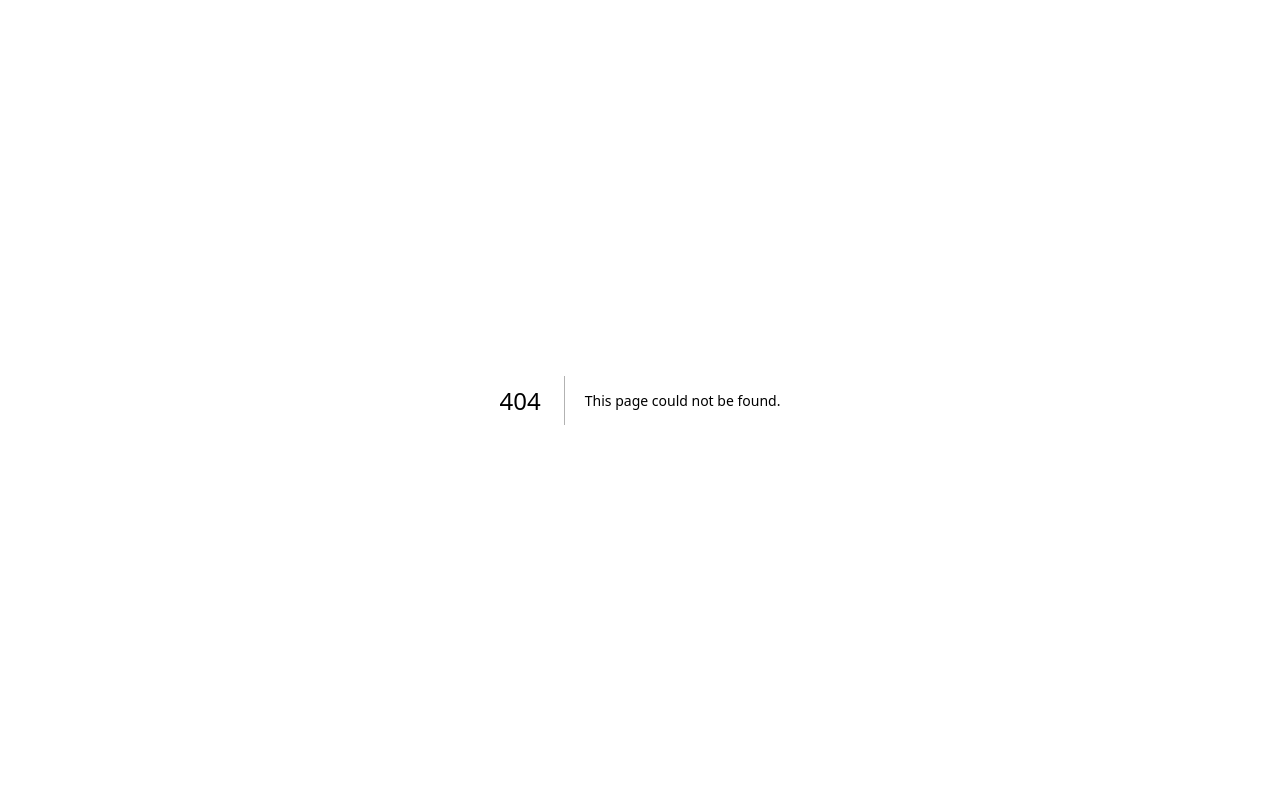
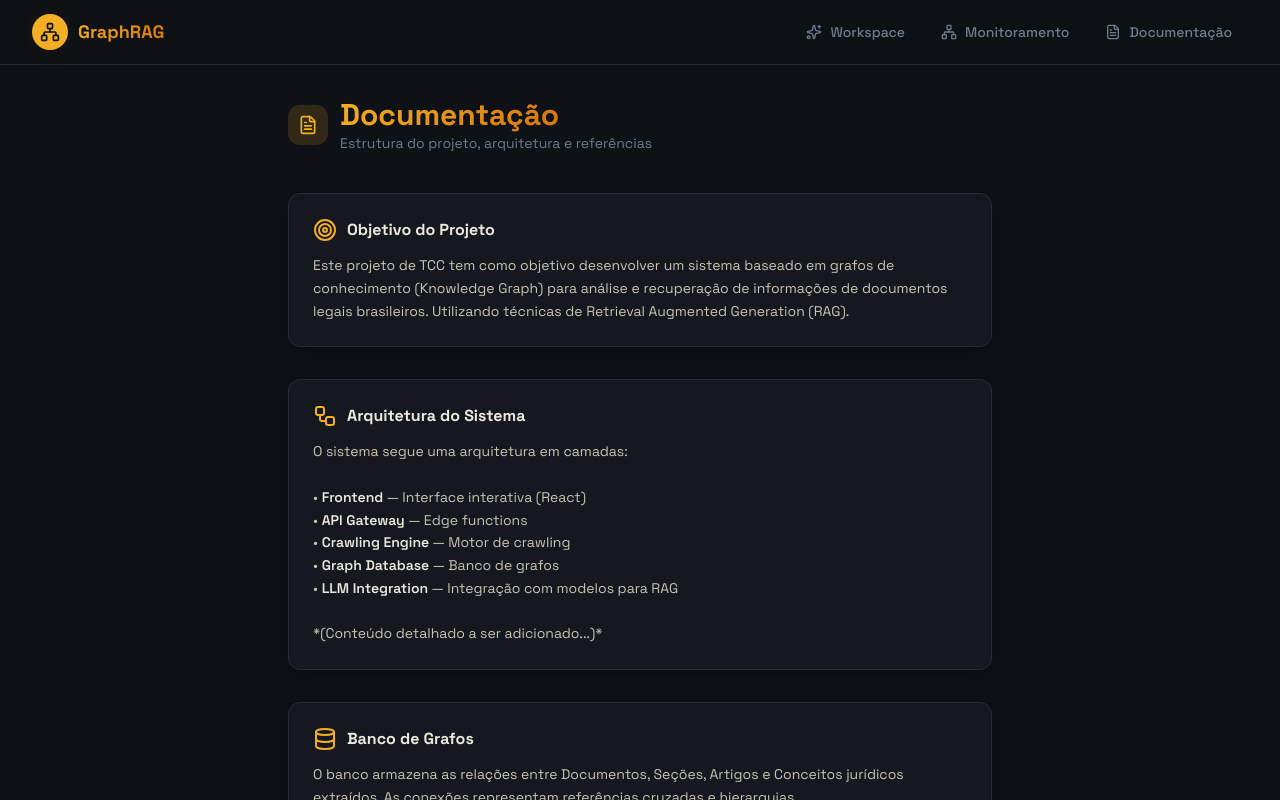
Before and after one commit to EduardoMG12/ThingIndex, a Next.js app in the folder frontend/: page /documentacao in a window 1280 px wide. Before the commit this address had no page. Shown: the top 800 px of the page. Built offline with nearby package versions, Linux system fonts and the light colour scheme.

Commit message:
feat(docs): add comprehensive documentation page with separate client/server components

```diff
--- /dev/null
+++ b/frontend/src/app/documentacao/page.tsx
@@ -0,0 +1,21 @@
+import Header from "@/components/Header";
+import DocumentationContent from "@/components/documentacao/DocumentationContent";
+import { Metadata } from "next";
+
+// Metadados estáticos e SEO (Server-side)
+export const metadata: Metadata = {
+    title: "Documentação | LegisGraph",
+    description: "Estrutura do projeto, arquitetura e documentação técnica.",
+};
+
+export default function DocumentationPage() {
+    return (
+        <div className="min-h-screen bg-background">
+            {/* Header importado e renderizado diretamente (se for client component, funcionará normalmente dentro do layout do server) */}
+            <Header />
+
+            {/* Client Component Isolado apenas para interatividade e animações */}
+            <DocumentationContent />
+        </div>
+    );
+}
--- /dev/null
+++ b/frontend/src/components/documentacao/DocumentationContent.tsx
@@ -0,0 +1,117 @@
+"use client";
+
+import { motion } from "framer-motion";
+import {
+    FileText,
+    Database,
+    Layers,
+    Code2,
+    BookOpen,
+    Target,
+    Lightbulb,
+    Workflow,
+} from "lucide-react";
+
+const fadeUp = {
+    initial: { opacity: 0, y: 20 },
+    animate: { opacity: 1, y: 0 },
+};
+
+// Dados separados para fácil manutenção (podem vir de uma API no futuro)
+export const sections = [
+    {
+        icon: Target,
+        title: "Objetivo do Projeto",
+        content:
+            "Este projeto de TCC tem como objetivo desenvolver um sistema baseado em grafos de conhecimento (Knowledge Graph) para análise e recuperação de informações de documentos legais brasileiros. Utilizando técnicas de Retrieval Augmented Generation (RAG).",
+    },
+    {
+        icon: Workflow,
+        title: "Arquitetura do Sistema",
+        content:
+            "O sistema segue uma arquitetura em camadas:\n\n• **Frontend** — Interface interativa (React)\n• **API Gateway** — Edge functions\n• **Crawling Engine** — Motor de crawling\n• **Graph Database** — Banco de grafos\n• **LLM Integration** — Integração com modelos para RAG\n\n*(Conteúdo detalhado a ser adicionado...)*",
+    },
+    {
+        icon: Database,
+        title: "Banco de Grafos",
+        content:
+            "O banco armazena as relações entre Documentos, Seções, Artigos e Conceitos jurídicos extraídos. As conexões representam referências cruzadas e hierarquias.\n\n*(Conteúdo detalhado a ser adicionado...)*",
+    },
+    {
+        icon: Layers,
+        title: "Pipeline de Processamento",
+        content:
+            "As etapas incluem:\n1. Crawling\n2. Parsing Estrutural\n3. Extração de Entidades (NER)\n4. Construção do Grafo\n5. Indexação Vetorial\n6. RAG (Retrieval Augmented Generation)",
+    },
+    {
+        icon: Code2,
+        title: "Stack Tecnológico",
+        content:
+            "• Frontend: React, Tailwind CSS\n• Backend: Edge Functions\n• Banco: PostgreSQL + pgvector\n• Extratores: Firecrawl API",
+    },
+    {
+        icon: BookOpen,
+        title: "Referências Bibliográficas",
+        content:
+            "• Lewis, P. et al. (2020). Retrieval-Augmented Generation...\n• Ji, S. et al. (2021). A Survey on Knowledge Graphs...\n\n*(Mais referências em breve...)*",
+    },
+    {
+        icon: Lightbulb,
+        title: "Resultados Esperados",
+        content:
+            "Construir grafos representativos da estrutura hierárquica e fornecer respostas jurídicas embasadas e com referências diretas.",
+    },
+];
+
+export default function DocumentationContent() {
+    return (
+        <main className="container max-w-3xl py-8">
+            <motion.div {...fadeUp} transition={{ duration: 0.5 }}>
+                <div className="flex items-center gap-3">
+                    <div className="flex h-10 w-10 items-center justify-center rounded-lg bg-primary/15">
+                        <FileText className="h-5 w-5 text-primary" />
+                    </div>
+                    <div>
+                        <h1 className="text-3xl font-bold">
+                            <span className="text-gradient-gold">Documentação</span>
+                        </h1>
+                        <p className="text-sm text-muted-foreground">
+                            Estrutura do projeto, arquitetura e referências
+                        </p>
+                    </div>
+                </div>
+            </motion.div>
+
+            <div className="mt-10 space-y-8">
+                {sections.map((section, i) => {
+                    const Icon = section.icon;
+                    return (
+                        <motion.article
+                            key={section.title}
+                            {...fadeUp}
+                            transition={{ delay: 0.1 + i * 0.08, duration: 0.5 }}
+                            className="surface-card rounded-lg p-6"
+                        >
+                            <div className="mb-3 flex items-center gap-2.5">
+                                <Icon className="h-4.5 w-4.5 text-primary" />
+                                <h2 className="text-base font-bold">{section.title}</h2>
+                            </div>
+                            <div className="whitespace-pre-line text-sm leading-relaxed text-secondary-foreground">
+                                {section.content.split(/(\*\*.*?\*\*)/).map((part, j) => {
+                                    if (part.startsWith("**") && part.endsWith("**")) {
+                                        return (
+                                            <strong key={j} className="font-semibold text-foreground">
+                                                {part.slice(2, -2)}
+                                            </strong>
+                                        );
+                                    }
+                                    return part;
+                                })}
+                            </div>
+                        </motion.article>
+                    );
+                })}
+            </div>
+        </main>
+    );
+}
```
